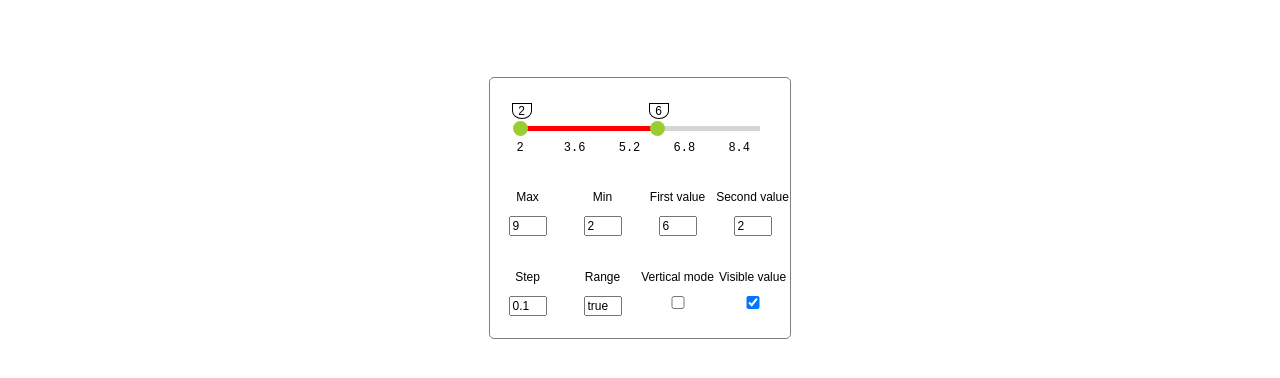
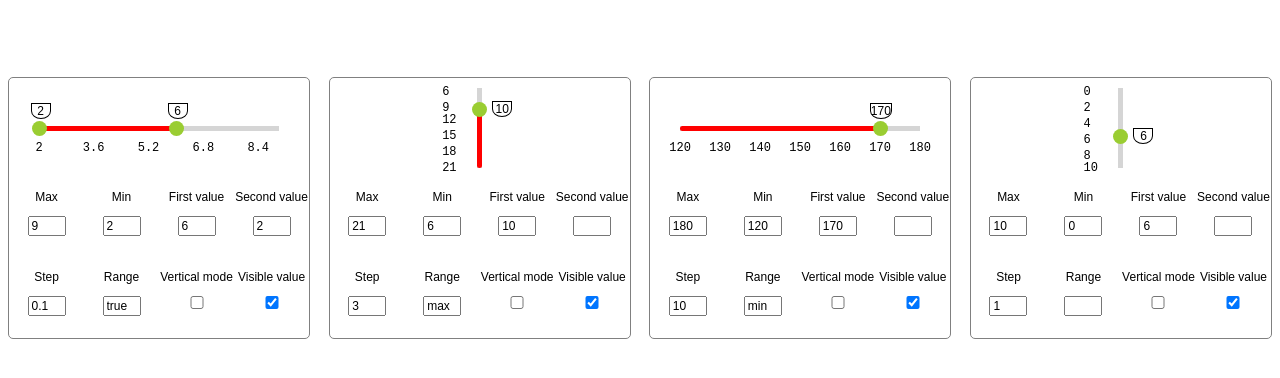
Before and after one commit to Samirox66/ngSlider, a website built with webpack: page src/demo-page/index.pug in a window 1280 px wide. Built offline with nearby package versions, Linux system fonts and the light colour scheme.

Commit message:
Added more sliders on page with different configurations

```diff
--- a/src/demo-page/blocks/config/config.pug
+++ b/src/demo-page/blocks/config/config.pug
@@ -1,26 +1,26 @@
-mixin config
+mixin config(config)
     section.config
         .config__item
             p.config__text Max
-            input.config__input(id="max" type="text")
+            input.config__input(id=config.max type="text")
         .config__item
             p.config__text Min
-            input.config__input(id="min" type="text")
+            input.config__input(id=config.min type="text")
         .config__item
             p.config__text First value
-            input.config__input(id="first-value" type="text")
+            input.config__input(id=config.firstValue type="text")
         .config__item
             p.config__text Second value
-            input.config__input(id="second-value" type="text")
+            input.config__input(id=config.secondValue type="text")
         .config__item
             p.config__text Step
-            input.config__input(id="step" type="text")
+            input.config__input(id=config.step type="text")
         .config__item
             p.config__text Range
-            input.config__input(id="range" type="text")
+            input.config__input(id=config.range type="text")
         .config__item
             p.config__text Vertical mode
-            input.config__button(id="vertical-button" type="checkbox")
+            input.config__button(id=config.verticalButton type="checkbox")
         .config__item
             p.config__text Visible value
-            input.config__button(id="current-value-visible-button" type="checkbox" checked)
+            input.config__button(id=config.currentValueVisibleButton type="checkbox" checked)
--- a/src/demo-page/blocks/slider-panel/slider-panel.pug
+++ b/src/demo-page/blocks/slider-panel/slider-panel.pug
@@ -1,7 +1,7 @@
 include ../slider/slider.pug
 include ../config/config.pug
 
-mixin slider-panel
+mixin slider-panel(id, config)
     .slider-panel
-        +slider
-        +config
+        +slider(id)
+        +config(config)
--- a/src/demo-page/blocks/slider/slider.pug
+++ b/src/demo-page/blocks/slider/slider.pug
@@ -1,3 +1,3 @@
-mixin slider
+mixin slider(id)
     .slider
-        .ng-slider(id='slider-1')
+        .ng-slider(id=id)
--- a/src/demo-page/index.pug
+++ b/src/demo-page/index.pug
@@ -8,4 +8,7 @@ html(lang="en")
         title Slider
     body
         .container
-            +slider-panel
+            +slider-panel('slider-1', {'max': 'max1', 'min': 'min1', 'range': 'range1', 'step': 'step1', 'firstValue': 'first-value1', 'secondValue': 'second-value1', 'verticalButton': 'vertical-button1', 'currentValueVisibleButton': 'current-value-visible-button1'})
+            +slider-panel('slider-2', {'max': 'max2', 'min': 'min2', 'range': 'range2', 'step': 'step2', 'firstValue': 'first-value2', 'secondValue': 'second-value2', 'verticalButton': 'vertical-button2', 'currentValueVisibleButton': 'current-value-visible-button2'})
+            +slider-panel('slider-3', {'max': 'max3', 'min': 'min3', 'range': 'range3', 'step': 'step3', 'firstValue': 'first-value3', 'secondValue': 'second-value3', 'verticalButton': 'vertical-button3', 'currentValueVisibleButton': 'current-value-visible-button3'})
+            +slider-panel('slider-4', {'max': 'max4', 'min': 'min4', 'range': 'range4', 'step': 'step4', 'firstValue': 'first-value4', 'secondValue': 'second-value4', 'verticalButton': 'vertical-button4', 'currentValueVisibleButton': 'current-value-visible-button4'})
--- a/src/demo-page/index.ts
+++ b/src/demo-page/index.ts
@@ -151,16 +151,56 @@ class ConfigPanel {
 
 const slider =  {
     init: function() {
-        const slider: Presenter = ($('#slider-1') as any).ngSlider({range: 'true', id: 'slider-1', max: 9, min: 2, isValueVisible: true, value: 6, step: 0.1, isVertical: false});
-        const configPanel: ConfigPanel = new ConfigPanel({
-            firstValue: 'first-value',
-            secondValue: 'second-value',
-            min: 'min',
-            max: 'max',
-            range: 'range',
-            step: 'step',
-            verticalMode: 'vertical-button',
-            currentValueVisible: 'current-value-visible-button'});
+        const slider1: Presenter = ($('#slider-1') as any).ngSlider({range: 'true', id: 'slider-1', max: 9, min: 2, isValueVisible: true, value: 6, step: 0.1, isVertical: false});
+        const configPanel1: ConfigPanel = new ConfigPanel({
+            firstValue: 'first-value1',
+            secondValue: 'second-value1',
+            min: 'min1',
+            max: 'max1',
+            range: 'range1',
+            step: 'step1',
+            verticalMode: 'vertical-button1',
+            currentValueVisible: 'current-value-visible-button1'
+        });
+        const slider2: Presenter = ($('#slider-2') as any).ngSlider({range: 'max', id: 'slider-2', max: 21, min: 6, isValueVisible: true, value: 10, step: 3, isVertical: true});
+        const configPanel2: ConfigPanel = new ConfigPanel({
+            firstValue: 'first-value2',
+            secondValue: 'second-value2',
+            min: 'min2',
+            max: 'max2',
+            range: 'range2',
+            step: 'step2',
+            verticalMode: 'vertical-button2',
+            currentValueVisible: 'current-value-visible-button2'
+        });
+        const slider3: Presenter = ($('#slider-3') as any).ngSlider({range: 'min', id: 'slider-3', max: 180, min: 120, isValueVisible: true, value: 170, step: 10, isVertical: false});
+        const configPanel3: ConfigPanel = new ConfigPanel({
+            firstValue: 'first-value3',
+            secondValue: 'second-value3',
+            min: 'min3',
+            max: 'max3',
+            range: 'range3',
+            step: 'step3',
+            verticalMode: 'vertical-button3',
+            currentValueVisible: 'current-value-visible-button3'
+        });
+        const slider4: Presenter = ($('#slider-4') as any).ngSlider({range: '', id: 'slider-4', max: 10, min: 0, isValueVisible: true, value: 6, step: 1, isVertical: true});
+        const configPanel4: ConfigPanel = new ConfigPanel({
+            firstValue: 'first-value4',
+            secondValue: 'second-value4',
+            min: 'min4',
+            max: 'max4',
+            range: 'range4',
+            step: 'step4',
+            verticalMode: 'vertical-button4',
+            currentValueVisible: 'current-value-visible-button4'
+        });
+        this.set(slider1, configPanel1);
+        this.set(slider2, configPanel2);
+        this.set(slider3, configPanel3);
+        this.set(slider4, configPanel4);
+    },
+    set: function(slider: Presenter, configPanel: ConfigPanel) {
         configPanel.addEventListeners(slider);
         configPanel.setPanel(slider.getModel.getOptions);
         configPanel.addObservers(slider);
--- a/src/demo-page/styles.scss
+++ b/src/demo-page/styles.scss
@@ -20,5 +20,6 @@
     height: 400px;
     display: flex;
     align-items: center;
-    justify-content: center;
+    justify-content: space-between;
+    flex-wrap: wrap;
 }
--- a/src/plugin/components/view/view.ts
+++ b/src/plugin/components/view/view.ts
@@ -10,8 +10,8 @@ export interface ViewElements {
     progressBar: Labels,
     firstHandle: SliderHandle,
     firstValue: CurrentValue,
-    secondValue?: CurrentValue,
-    secondHandle?: SliderHandle
+    secondValue: CurrentValue,
+    secondHandle: SliderHandle
 }
 
 class View extends Observer {
@@ -25,15 +25,13 @@ class View extends Observer {
             sliderTrack: new SliderTrack(),
             firstHandle: new SliderHandle(),
             firstValue: new CurrentValue(),
+            secondHandle: new SliderHandle(),
+            secondValue: new CurrentValue()
         }
         try {
             this.slider = document.getElementById(id) ?? document.createElement('div');
         } catch {
             throw new Error("Wrong Id");
-        }
-        if (range === 'true') {
-            this.viewElements.secondHandle = new SliderHandle();
-            this.viewElements.secondValue = new CurrentValue();
         }
     }
 
@@ -51,7 +49,7 @@ class View extends Observer {
         this.viewElements.firstValue.getCurrentValue.classList.add('ng-slider__current-value');
         this.viewElements.firstHandle.getSliderHandle.classList.add('ng-slider__handle');
         if (options.range === 'true') {
-            this.slider.append(this.viewElements.secondHandle!.getSliderHandle);
+            this.slider.append(this.viewElements.secondHandle.getSliderHandle);
             this.viewElements.secondHandle!.getSliderHandle.append(this.viewElements.secondValue!.getCurrentValue);
             if (!options.value2) {
                 options.value2 = options.min;
--- a/src/plugin/slider.scss
+++ b/src/plugin/slider.scss
@@ -27,6 +27,7 @@
 }
 
 .ng-slider__handle {
+    touch-action: none;
     position: absolute;
     width: 15px;
     height: 15px;
```
